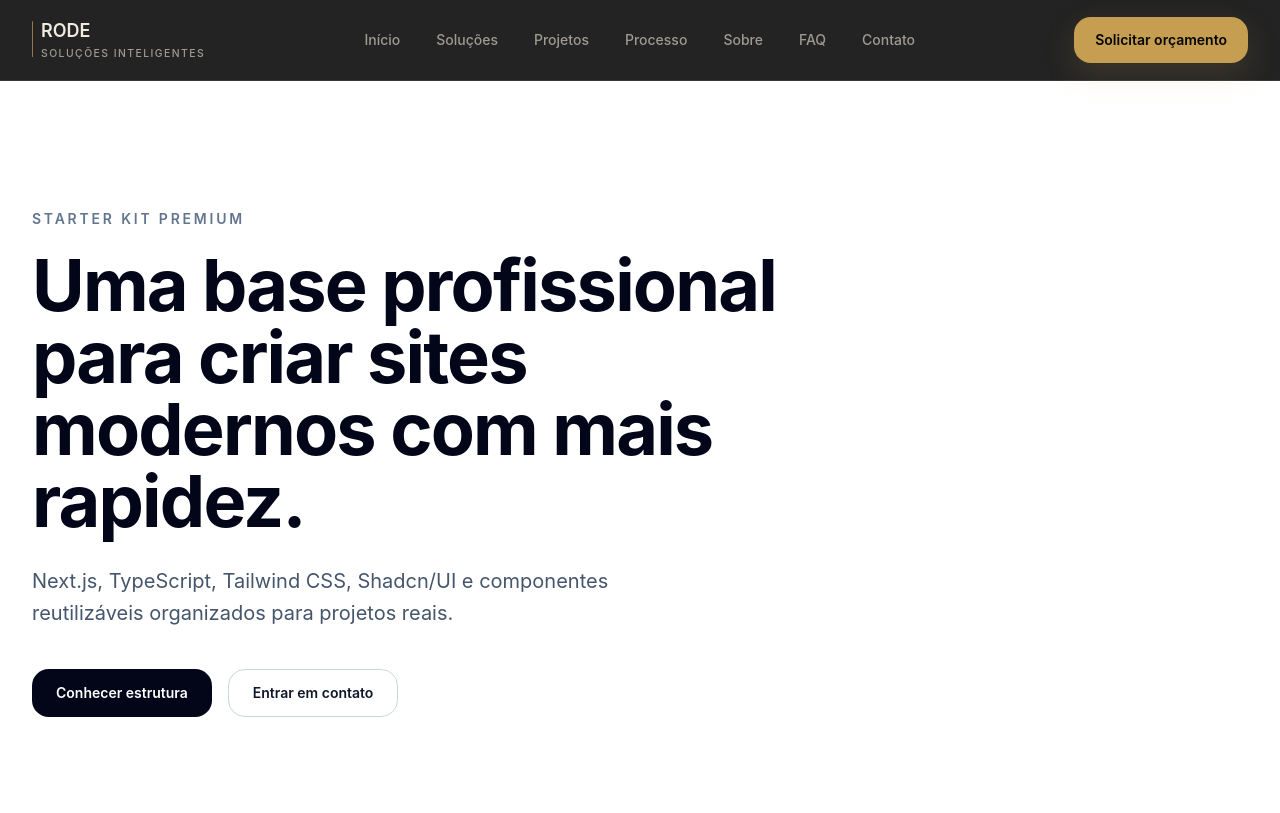
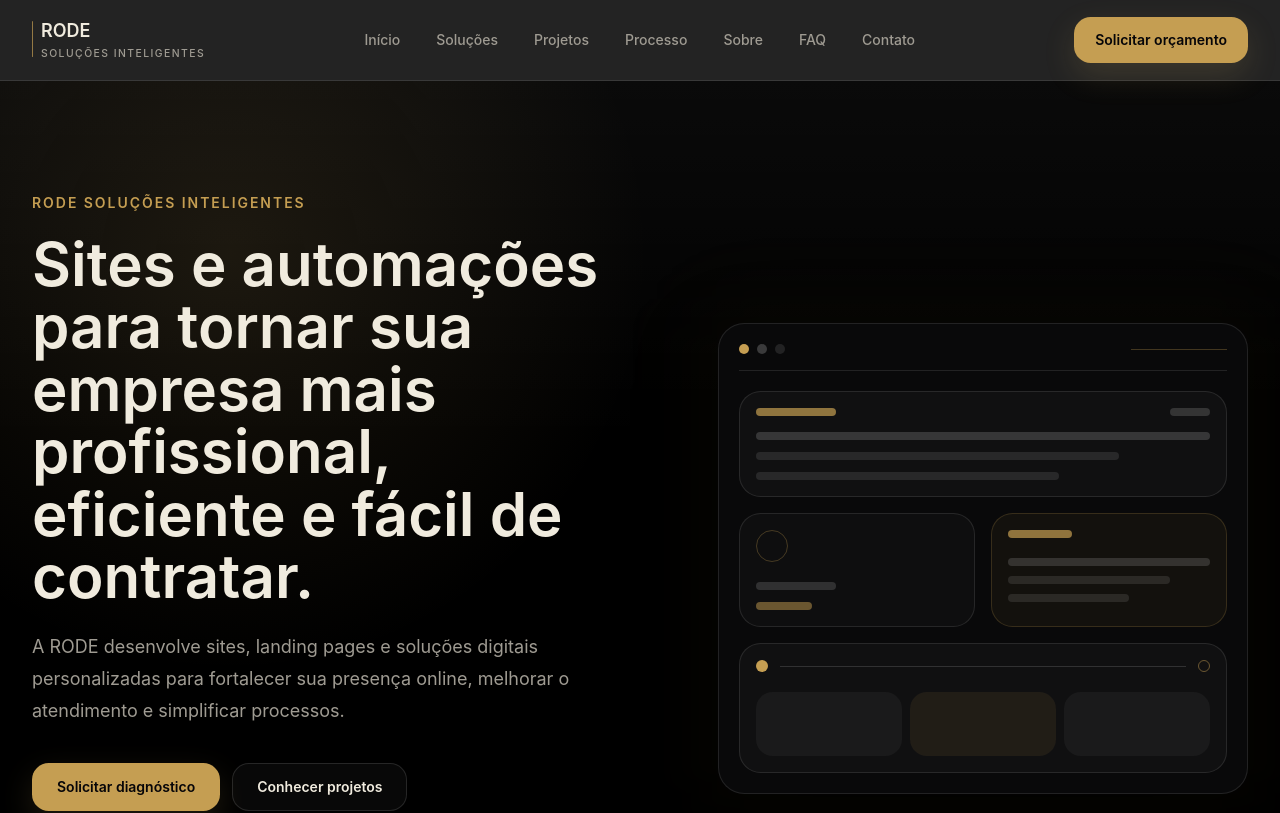
Before and after one commit to RodneiTimoteo/site-rode, a Next.js app: page / in a window 1280 px wide. Shown: the top 813 px of the page. Built offline with nearby package versions, Linux system fonts and the light colour scheme.

Commit message:
Cria hero institucional da RODE

```diff
--- a/src/app/page.tsx
+++ b/src/app/page.tsx
@@ -15,19 +15,7 @@ export default function Home() {
       <Header />
 
       <main>
-        <Hero
-          eyebrow="Starter Kit Premium"
-          title="Uma base profissional para criar sites modernos com mais rapidez."
-          description="Next.js, TypeScript, Tailwind CSS, Shadcn/UI e componentes reutilizáveis organizados para projetos reais."
-          primaryAction={{
-            label: "Conhecer estrutura",
-            href: "#sobre",
-          }}
-          secondaryAction={{
-            label: "Entrar em contato",
-            href: "#contato",
-          }}
-        />
+        <Hero />
 
         <Section id="sobre" className="bg-slate-50">
           <SectionTitle
--- a/src/components/sections/Hero.tsx
+++ b/src/components/sections/Hero.tsx
@@ -1,71 +1,127 @@
 import Link from "next/link";
+
 import Container from "@/components/layout/Container";
+import { contactInfo } from "@/data/contact";
+import { heroContent } from "@/data/hero";
 
-interface HeroProps {
-  eyebrow?: string;
-  title: string;
-  description: string;
-  primaryAction?: {
-    label: string;
-    href: string;
-  };
-  secondaryAction?: {
-    label: string;
-    href: string;
-  };
+const primaryActionHref = contactInfo.whatsappUrl || "#contato";
+
+function HeroVisual() {
+  return (
+    <div
+      className="relative mx-auto mt-14 w-full max-w-md lg:mt-0 lg:max-w-none"
+      aria-hidden="true"
+    >
+      <div className="absolute -inset-6 rounded-[2rem] border border-primary/10 bg-primary/[0.03] blur-2xl" />
+
+      <div className="relative overflow-hidden rounded-3xl border border-white/10 bg-[#0B0B0C]/90 p-5 shadow-[0_24px_80px_rgba(0,0,0,0.36)]">
+        <div className="mb-5 flex items-center justify-between border-b border-white/10 pb-4">
+          <div className="flex items-center gap-2">
+            <span className="h-2.5 w-2.5 rounded-full bg-primary" />
+            <span className="h-2.5 w-2.5 rounded-full bg-white/20" />
+            <span className="h-2.5 w-2.5 rounded-full bg-white/10" />
+          </div>
+          <span className="h-px w-24 bg-primary/30" />
+        </div>
+
+        <div className="grid gap-4">
+          <div className="rounded-2xl border border-white/10 bg-white/[0.03] p-4">
+            <div className="mb-4 flex items-center justify-between">
+              <span className="h-2 w-20 rounded-full bg-primary/70" />
+              <span className="h-2 w-10 rounded-full bg-white/15" />
+            </div>
+            <div className="space-y-3">
+              <span className="block h-2 rounded-full bg-white/16" />
+              <span className="block h-2 w-4/5 rounded-full bg-white/10" />
+              <span className="block h-2 w-2/3 rounded-full bg-white/10" />
+            </div>
+          </div>
+
+          <div className="grid grid-cols-2 gap-4">
+            <div className="min-h-28 rounded-2xl border border-white/10 bg-white/[0.025] p-4">
+              <span className="block h-8 w-8 rounded-xl border border-primary/30" />
+              <span className="mt-5 block h-2 w-20 rounded-full bg-white/14" />
+              <span className="mt-3 block h-2 w-14 rounded-full bg-primary/50" />
+            </div>
+
+            <div className="min-h-28 rounded-2xl border border-primary/20 bg-primary/[0.055] p-4">
+              <span className="block h-2 w-16 rounded-full bg-primary/70" />
+              <div className="mt-5 space-y-2.5">
+                <span className="block h-2 rounded-full bg-white/14" />
+                <span className="block h-2 w-4/5 rounded-full bg-white/10" />
+                <span className="block h-2 w-3/5 rounded-full bg-white/10" />
+              </div>
+            </div>
+          </div>
+
+          <div className="rounded-2xl border border-white/10 bg-white/[0.03] p-4">
+            <div className="grid grid-cols-[auto_1fr_auto] items-center gap-3">
+              <span className="h-3 w-3 rounded-full bg-primary" />
+              <span className="h-px bg-white/14" />
+              <span className="h-3 w-3 rounded-full border border-primary/50" />
+            </div>
+            <div className="mt-5 grid grid-cols-3 gap-2">
+              <span className="h-16 rounded-xl bg-white/[0.045]" />
+              <span className="h-16 rounded-xl bg-primary/[0.09]" />
+              <span className="h-16 rounded-xl bg-white/[0.045]" />
+            </div>
+          </div>
+        </div>
+      </div>
+    </div>
+  );
 }
 
-export default function Hero({
-  eyebrow,
-  title,
-  description,
-  primaryAction,
-  secondaryAction,
-}: HeroProps) {
+export default function Hero() {
   return (
     <section
       id="inicio"
-      className="relative overflow-hidden border-b border-slate-200 bg-white py-24 sm:py-32"
+      className="relative isolate overflow-hidden border-b border-white/10 bg-background py-20 scroll-mt-24 sm:py-24 lg:py-28"
     >
-      <div className="absolute inset-0 -z-10 bg-[radial-gradient(circle_at_top_right,rgba(15,23,42,0.08),transparent_35%)]" />
+      <div className="absolute inset-0 -z-10 bg-[radial-gradient(circle_at_18%_18%,rgba(201,165,92,0.12),transparent_32%),linear-gradient(180deg,rgba(255,255,255,0.04),transparent_38%)]" />
 
       <Container>
+        <div className="grid items-center gap-12 lg:grid-cols-[minmax(0,1.08fr)_minmax(340px,0.92fr)] lg:gap-16">
           <div className="max-w-4xl">
-          {eyebrow && (
-            <p className="mb-5 text-sm font-semibold uppercase tracking-[0.2em] text-slate-500">
-              {eyebrow}
+            <p className="mb-5 text-xs font-semibold uppercase tracking-[0.14em] text-primary sm:text-sm">
+              {heroContent.eyebrow}
             </p>
-          )}
 
-          <h1 className="max-w-3xl text-5xl font-bold tracking-tight text-slate-950 sm:text-6xl lg:text-7xl">
-            {title}
+            <h1 className="max-w-4xl text-4xl font-semibold tracking-normal text-foreground sm:text-5xl lg:text-6xl lg:leading-[1.04]">
+              {heroContent.title}
             </h1>
 
-          <p className="mt-7 max-w-2xl text-lg leading-8 text-slate-600 sm:text-xl">
-            {description}
+            <p className="mt-6 max-w-2xl text-base leading-8 text-muted-foreground sm:text-lg">
+              {heroContent.description}
             </p>
 
-          {(primaryAction || secondaryAction) && (
-            <div className="mt-10 flex flex-col gap-4 sm:flex-row">
-              {primaryAction && (
+            <div className="mt-9 flex flex-col gap-3 sm:flex-row">
               <Link
-                  href={primaryAction.href}
-                  className="inline-flex min-h-12 items-center justify-center rounded-xl bg-slate-950 px-6 py-3 text-sm font-semibold text-white transition hover:bg-slate-800"
+                href={primaryActionHref}
+                className="inline-flex min-h-12 items-center justify-center rounded-xl border border-primary/40 bg-primary px-6 py-3 text-sm font-semibold text-primary-foreground shadow-[0_12px_32px_rgba(201,165,92,0.16)] transition hover:border-primary hover:bg-[#D7B86C] focus-visible:outline-none focus-visible:ring-2 focus-visible:ring-primary/70 focus-visible:ring-offset-4 focus-visible:ring-offset-background"
               >
-                  {primaryAction.label}
+                {heroContent.primaryAction.label}
               </Link>
-              )}
 
-              {secondaryAction && (
               <Link
-                  href={secondaryAction.href}
-                  className="inline-flex min-h-12 items-center justify-center rounded-xl border border-slate-300 bg-white px-6 py-3 text-sm font-semibold text-slate-900 transition hover:bg-slate-100"
+                href={heroContent.secondaryAction.href}
+                className="inline-flex min-h-12 items-center justify-center rounded-xl border border-white/12 bg-white/[0.03] px-6 py-3 text-sm font-semibold text-foreground transition hover:border-primary/40 hover:bg-white/[0.06] focus-visible:outline-none focus-visible:ring-2 focus-visible:ring-primary/70 focus-visible:ring-offset-4 focus-visible:ring-offset-background"
               >
-                  {secondaryAction.label}
+                {heroContent.secondaryAction.label}
               </Link>
-              )}
             </div>
-          )}
+
+            <div className="mt-10 grid gap-3 border-t border-white/10 pt-6 sm:grid-cols-3">
+              {heroContent.trustItems.map((item) => (
+                <div key={item} className="flex items-start gap-3 text-sm leading-6 text-muted-foreground">
+                  <span className="mt-2 h-1.5 w-1.5 shrink-0 rounded-full bg-primary" aria-hidden="true" />
+                  <span>{item}</span>
+                </div>
+              ))}
+            </div>
+          </div>
+
+          <HeroVisual />
         </div>
       </Container>
     </section>
--- /dev/null
+++ b/src/data/hero.ts
@@ -0,0 +1,19 @@
+export const heroContent = {
+  eyebrow: "RODE Soluções Inteligentes",
+  title:
+    "Sites e automações para tornar sua empresa mais profissional, eficiente e fácil de contratar.",
+  description:
+    "A RODE desenvolve sites, landing pages e soluções digitais personalizadas para fortalecer sua presença online, melhorar o atendimento e simplificar processos.",
+  primaryAction: {
+    label: "Solicitar diagnóstico",
+  },
+  secondaryAction: {
+    label: "Conhecer projetos",
+    href: "#projetos",
+  },
+  trustItems: [
+    "Atendimento em Sertânia e em todo o Brasil",
+    "Projetos personalizados",
+    "Suporte após a publicação",
+  ],
+} as const;
```
Lines whose indentation alone changed are shown as unchanged.
